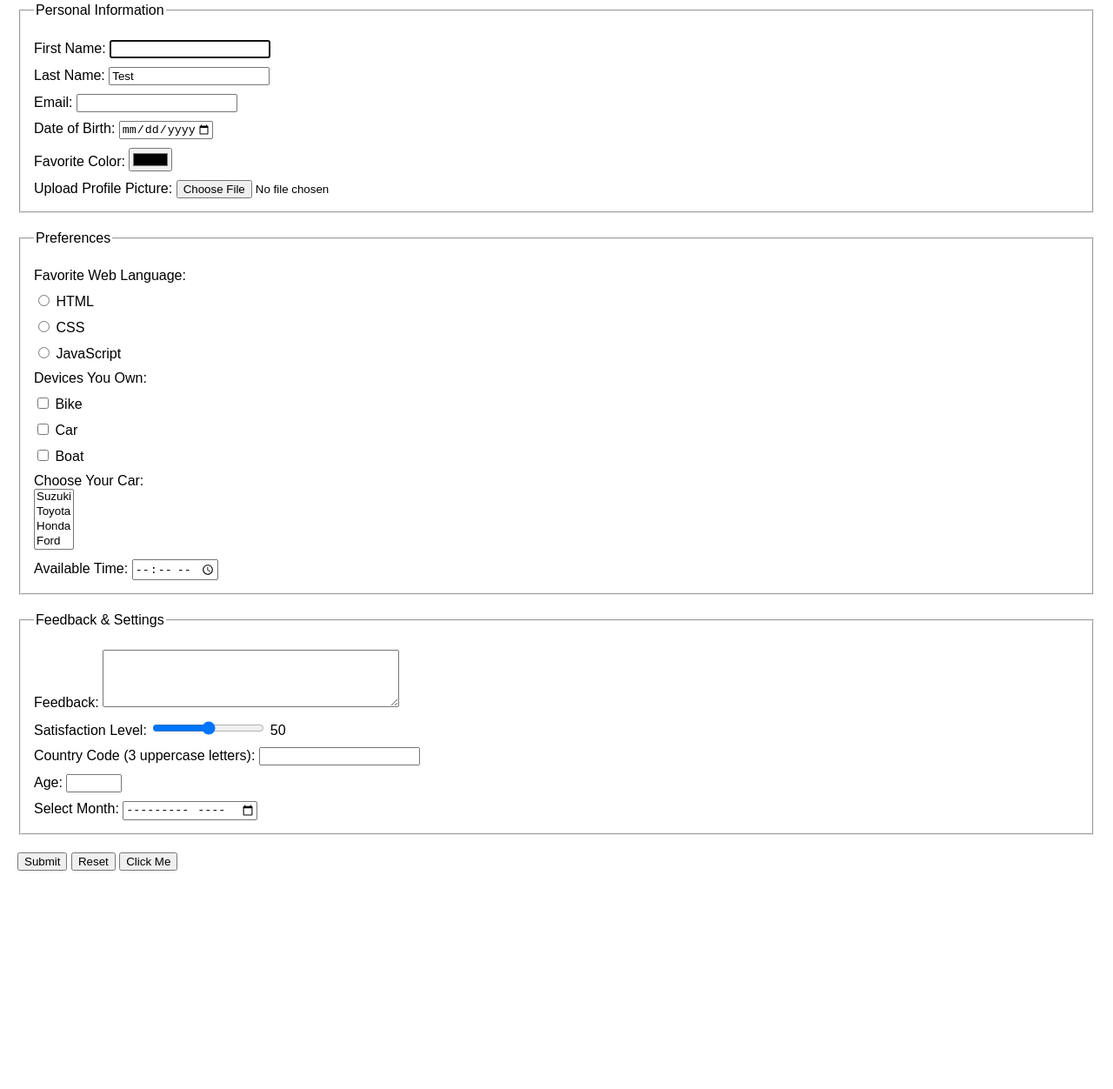
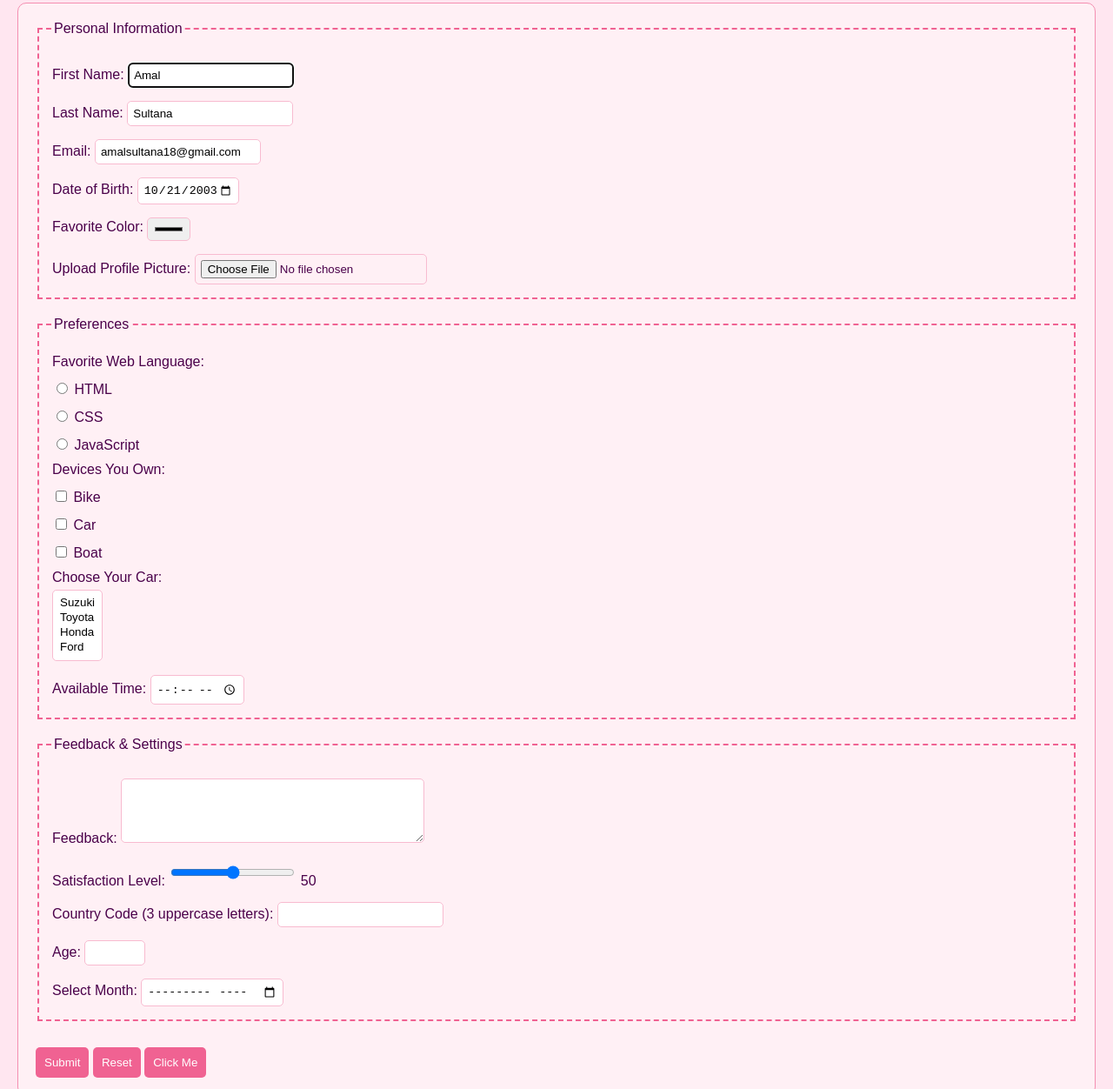
Before and after one commit to AMAL123-UI/Assignment-03, a plain HTML site: page index.html in a window 1280 px wide. Shown: the part 77-1329 px from the top of the page at 87% size. Before the commit the page ends 1098 px from the top, so only its background shows below. Drawn offline with Linux system fonts and the light colour scheme.

Commit message:
Update index.html

```diff
--- a/index.html
+++ b/index.html
@@ -7,14 +7,47 @@
   body {
     font-family: Arial, sans-serif;
     margin: 20px;
+    background-color: #ffe6f0; /* Light pink background */
+    color: #4a004a; /* Dark purple text */
   }
+
+  form {
+    background-color: #fff0f5; /* Light pink form box */
+    padding: 20px;
+    border-radius: 10px;
+    border: 1px solid #f48fb1;
+  }
+
   fieldset {
     margin-bottom: 20px;
     padding: 15px;
+    border: 2px dashed #f06292;
   }
+
   label {
     display: block;
     margin-top: 10px;
+  }
+
+  input, select, textarea {
+    margin-top: 5px;
+    padding: 6px;
+    border: 1px solid #f8bbd0;
+    border-radius: 5px;
+  }
+
+  input[type="submit"], input[type="reset"], button {
+    background-color: #f06292;
+    color: white;
+    border: none;
+    padding: 10px;
+    margin-top: 10px;
+    border-radius: 5px;
+    cursor: pointer;
+  }
+
+  input[type="submit"]:hover, input[type="reset"]:hover, button:hover {
+    background-color: #ec407a;
   }
 </style>
 </head>
@@ -29,27 +62,27 @@
       <legend>Personal Information</legend>
 
       <label>First Name:
-        <input type="text" name="firstName" autofocus>
+        <input type="text" name="firstName" autofocus value="Amal">
       </label>
 
       <label>Last Name:
-        <input type="text" name="lastName" readonly value="Test">
+        <input type="text" name="lastName" readonly value="Sultana">
       </label>
 
       <label>Email:
-        <input type="email" name="email" required>
+        <input type="email" name="email" required value="amalsultana18@gmail.com">
       </label>
 
       <label>Date of Birth:
-        <input type="date" name="dob" min="1980-01-01" max="2024-12-31">
+        <input type="date" name="dob" min="1995-01-01" max="2024-12-31" value="2003-10-21">
       </label>
 
       <label>Favorite Color:
-        <input type="color" name="favColor">
+        <input type="color" name="favColor" value="Purple">
       </label>
 
       <label>Upload Profile Picture:
-        <input type="file" name="profilePic">
+        <input type="file" name="profilePic" value="C:\Users\Administrator\Downloads\images 1.jpg">
       </label>
     </fieldset>
 
```
Lines whose indentation alone changed are shown as unchanged.
